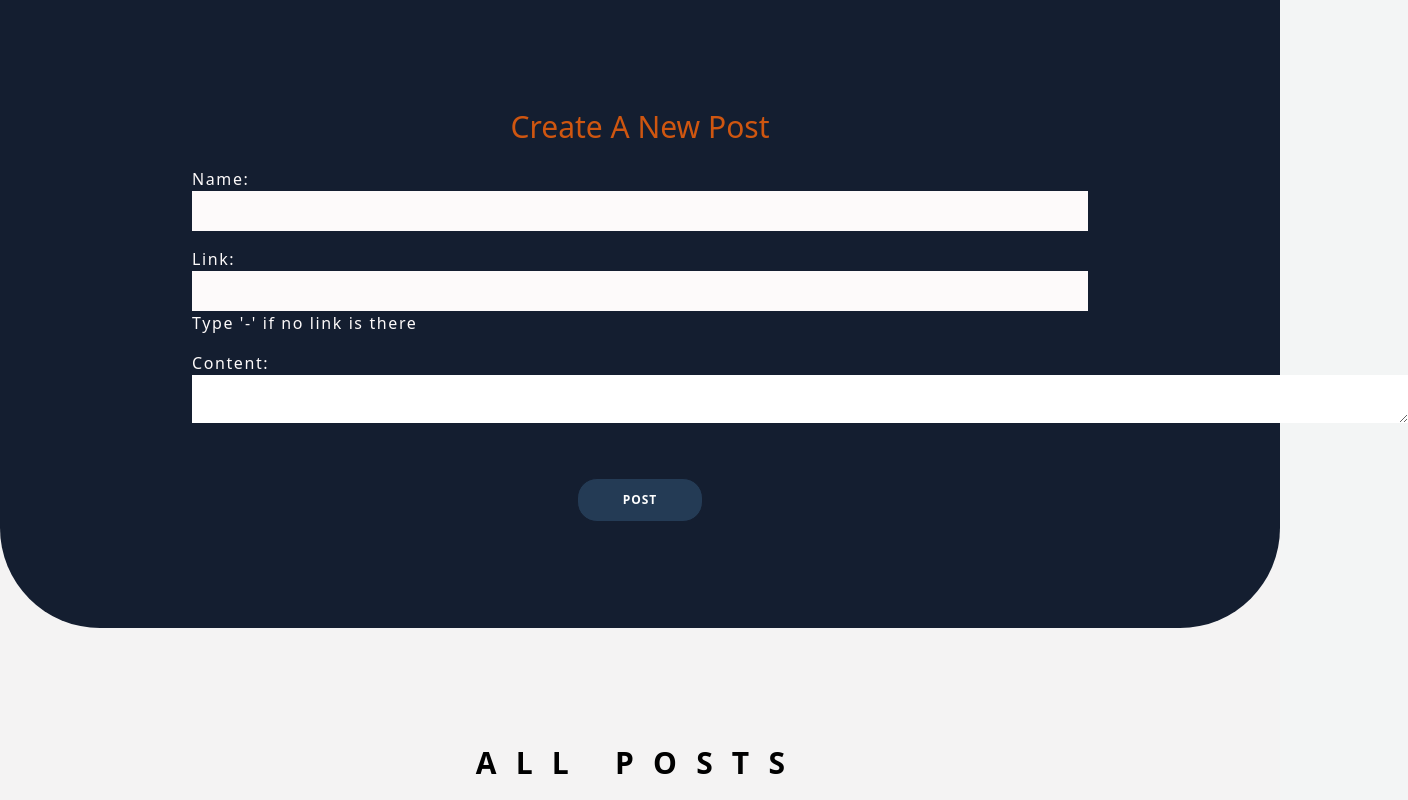
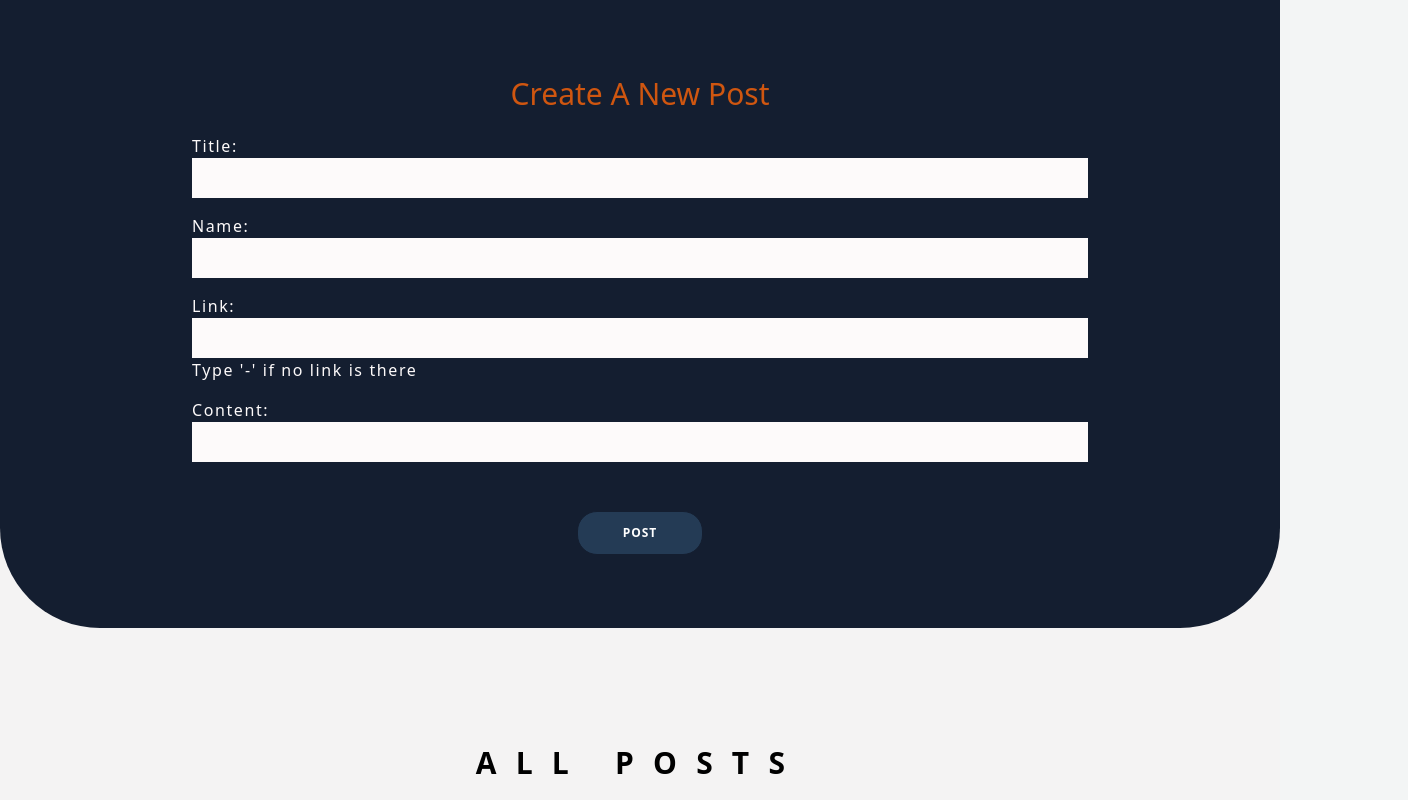
Before and after one commit to Ankit-Rattan/CBC, a React (Vite) app in the folder client/: page /creater in a window 1280 px wide. Shown: the part 1140-1940 px from the top of the page, 1408 px wide, since content can reach past the window. Built offline with nearby package versions, Linux system fonts and the light colour scheme; no server answers.

Commit message:
fix issue

```diff
--- a/client/src/component/Center/Creaters/PostForm.jsx
+++ b/client/src/component/Center/Creaters/PostForm.jsx
@@ -39,6 +39,16 @@ const PostForm = () => {
 
         <div className="infield">
           <label>
+            Title:
+            <input
+              type="text"
+              value={name}
+              onChange={(e) => setName(e.target.value)}
+            />
+          </label>
+        </div>
+        <div className="infield">
+          <label>
             Name:
             <input
               type="text"
@@ -61,32 +71,16 @@ const PostForm = () => {
         <div className="infield">
           <label className="text-center items-center">
             Content:
-            <textarea
+            <input
               type="text"
-              cols="130"
-              color="black"
               value={content}
-              style={{ color: "black" }}
               onChange={(e) => setContent(e.target.value)}
             />
           </label>
         </div>
         <br />
         <button onClick={handlePostSubmit}>Post</button>
-        {/* <div>
-          <ul className="circles">
-            <li></li>
-            <li></li>
-            <li></li>
-            <li></li>
-            <li></li>
-            <li></li>
-            <li></li>
-            <li></li>
-            <li></li>
-            <li></li>
-          </ul>
-        </div> */}
+
       </div>
     </>
   );
```
